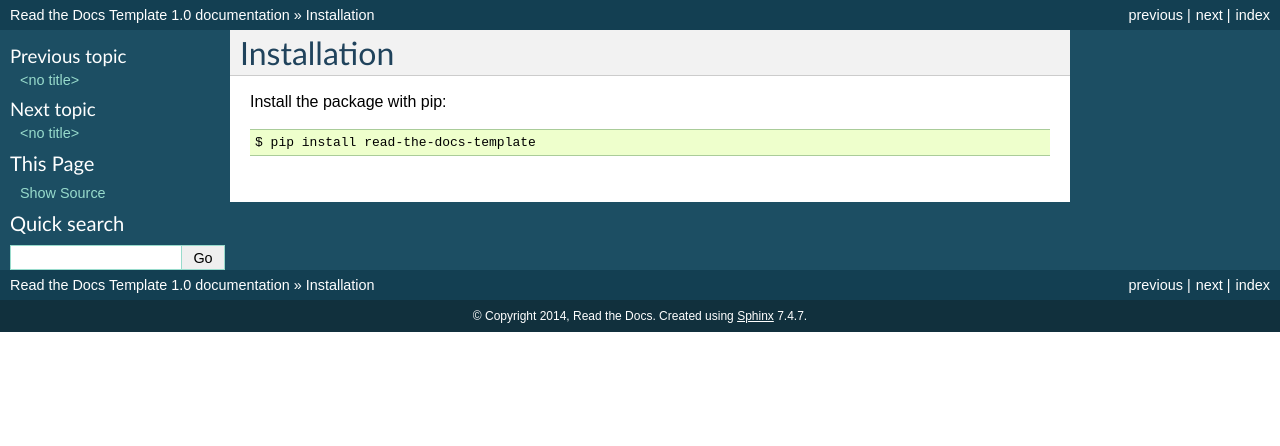
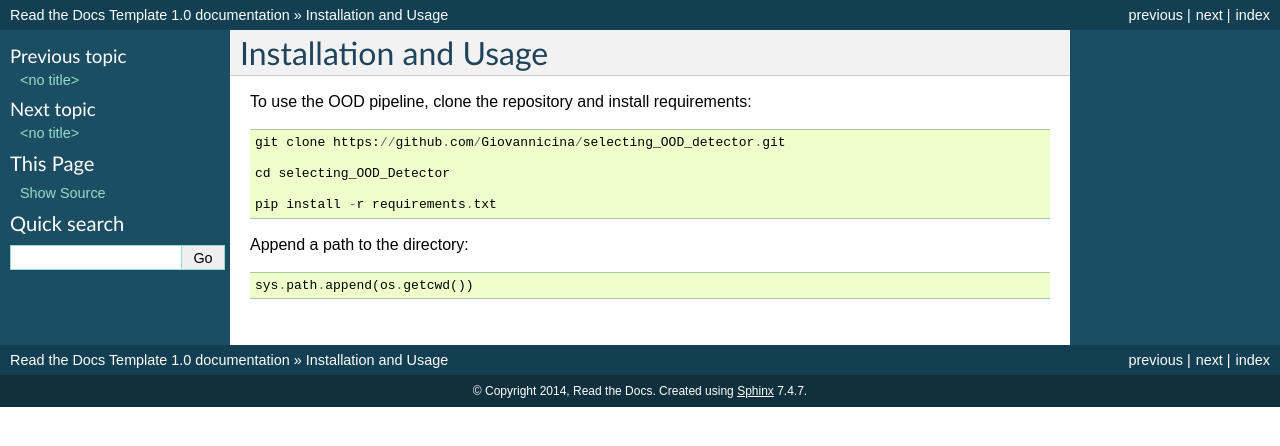
Before and after one commit to karinazad/selecting_OOD_detector, a Sphinx documentation site: the page built from docs/installation.rst, in a window 1280 px wide. Shown: the top 446 px of the page. Built offline with Sphinx 7.4.7, drawn with Linux system fonts in a browser that asks for light colours.

Commit message:
Update installation.rst

```diff
--- a/docs/installation.rst
+++ b/docs/installation.rst
@@ -1,7 +1,14 @@
-============
-Installation
+Installation and Usage
 ============
 
-Install the package with pip::
+To use the OOD pipeline, clone the repository and install requirements::
 
-    $ pip install read-the-docs-template
+    git clone https://github.com/Giovannicina/selecting_OOD_detector.git
+
+    cd selecting_OOD_Detector
+
+    pip install -r requirements.txt
+
+Append a path to the directory::
+
+    sys.path.append(os.getcwd())
```
